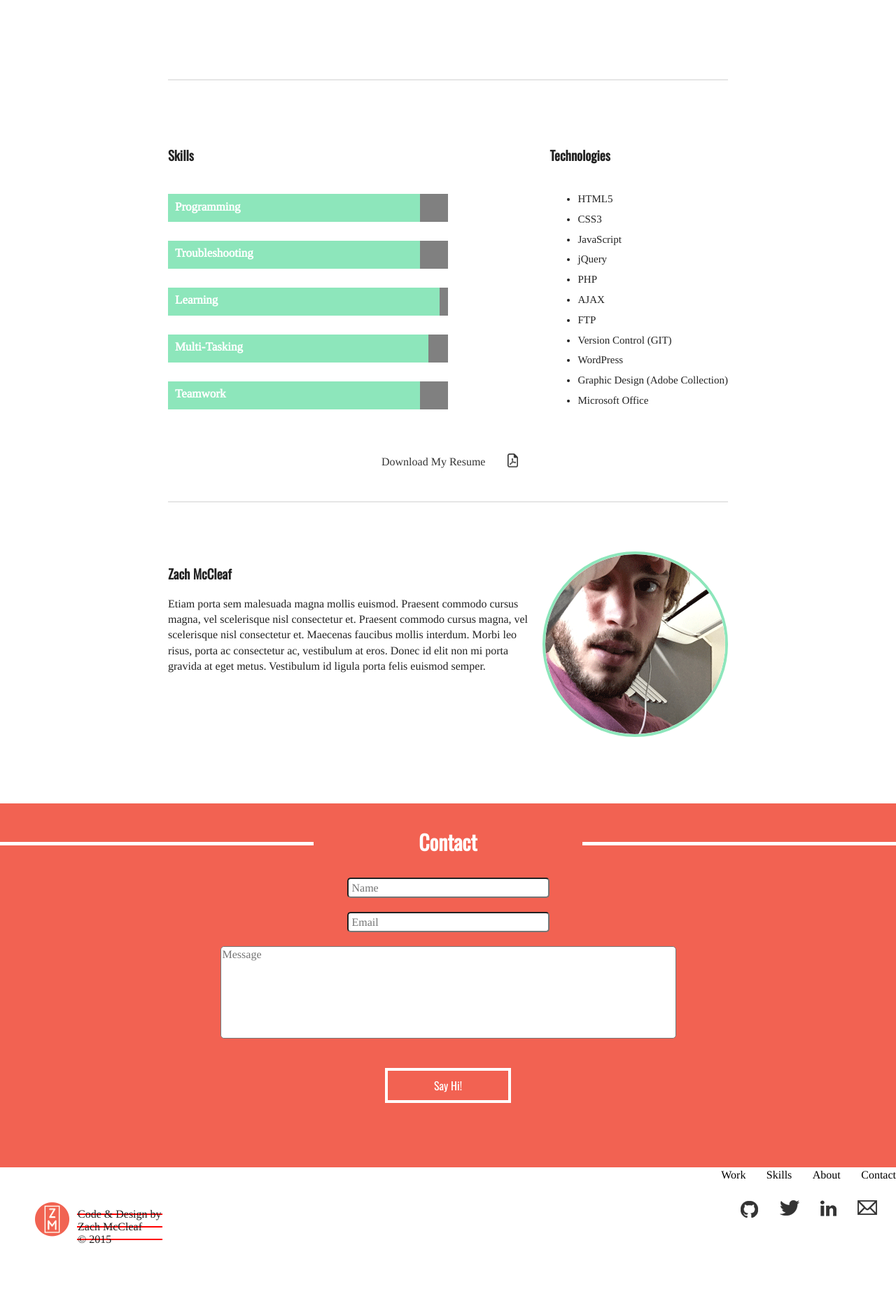
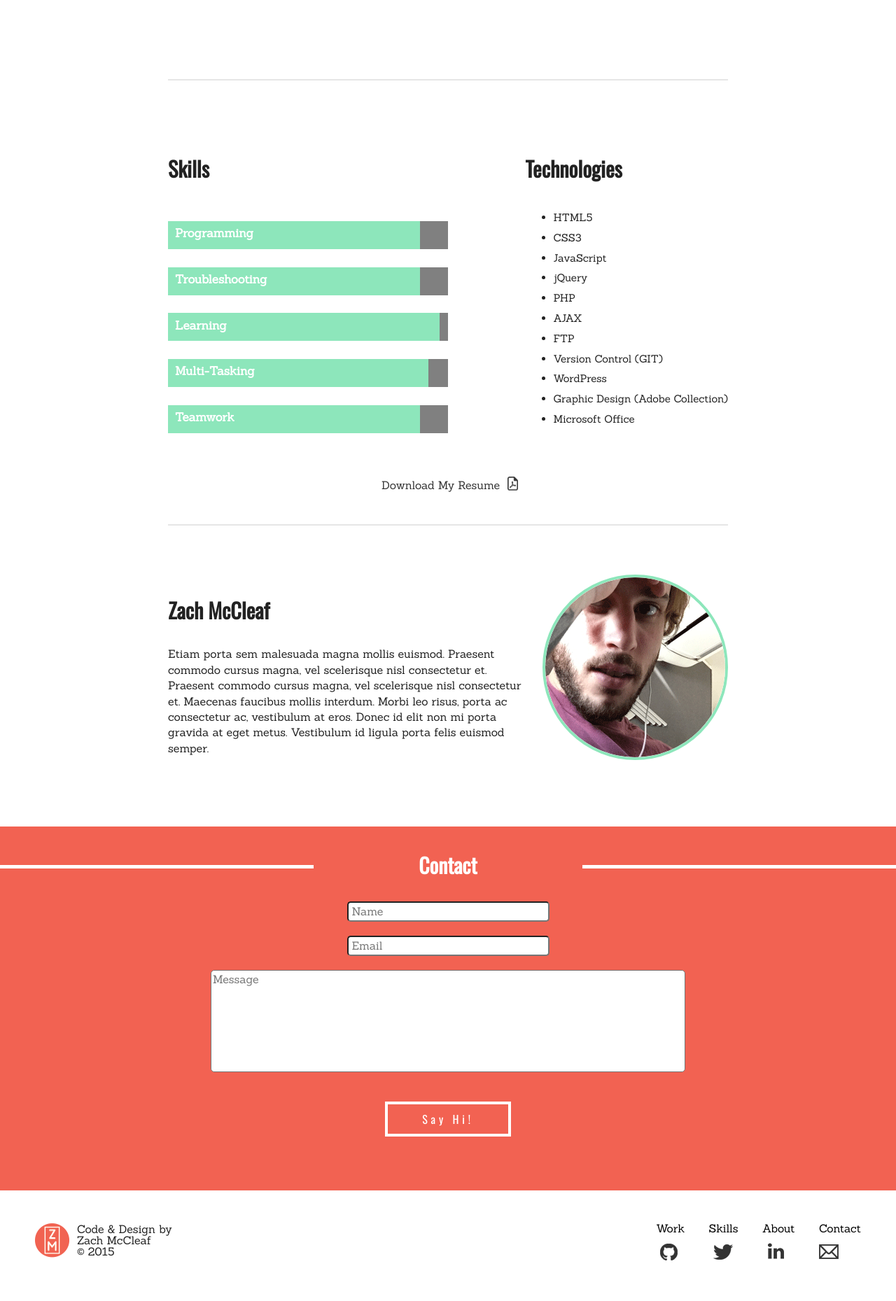
Before and after one commit to zachmccleaf/zachmccleaf_dep, a PHP site: page / in a window 1280 px wide. Shown: the part 760-2619 px from the top of the page at 70% size. Before the commit the page ends 2537 px from the top, so only its background shows below. Run offline with PHP 8.4, Linux system fonts and the light colour scheme; some libraries are stand-ins or nearby versions.

Commit message:
work on footer

```diff
--- a/css/main.css
+++ b/css/main.css
@@ -197,6 +197,7 @@ nav {
 }
 .callbutton.contactbtn {
     margin: 42px auto;
+    letter-spacing: .3em;
 }
 .callbutton:hover {
     border-color: #fff;
@@ -213,8 +214,8 @@ nav {
     float: right;
 }
 .aboutme {
-    margin: 20px 0 30px 0;
-    font-size: 16px;
+    margin: 10px 0 10px 0;
+    font-size: 14px;
 }
 .heroimg {
     background: url(../img/landingphoto.png) no-repeat center;
@@ -275,6 +276,7 @@ h1 {
 }
 .about p {
     text-align: left;
+    font-family: 'Sanchez', serif;
 }
 
 
@@ -292,11 +294,11 @@ input {
     height: 25px;
     padding: 0 20px 0px 5px;
     margin: 0 0 20px 0;
-    font-family: 'Tinos', serif;
+    font-family: 'Sanchez', serif;
     border-radius: 5px;
 }
 textarea {
-    font-family: 'Tinos', serif;
+    font-family: 'Sanchez', serif;
     border-radius: 5px;
     resize: none;
 }
@@ -336,38 +338,37 @@ footer {
 .footertype {
     text-align: left;
     line-height: 0;
-    margin-bottom: 2px;
-    border: 1px solid red;
 }
 .copyright {
     margin-left: 60px;
+    position: relative;
+    bottom: 8px;
 }
 .footernav a{
     color: #000;
-    padding-left: 25px;
-    font-family: 'Tinos', serif;
+    padding-left: 30px;
+    font-family: 'Sanchez', serif;
 }
 .leftfoot {
     float: left;
-    margin: 50px 50px;
+    padding: 47px 50px;
 }
 .rightfoot {
     float: right;
+    padding: 43px 50px;
 }
 .rightfoot a:hover {
     color: #f26252;
 }
+
 /* social media */
-.social {
-    margin-left: 24px;
-}
 .github {
     background: url(../img/github.png) no-repeat center;
     height: 25px;
     width: 27px;
     float: left;
-    margin-left: 28px;
-    margin-top: 25px;
+    margin-left: 35px;
+    margin-top: 9px;
     -webkit-transition: all ease-in-out .2s;
     -moz-transition: all ease-in-out .2s;
     -o-transition: all ease-in-out .2s;
@@ -381,9 +382,9 @@ footer {
     height: 22px;
     width: 28px;
     float: left;
-    margin-right: 30px;
-    margin-left: 30px;
-    margin-top: 25px;
+    margin-right: 50px;
+    margin-left: 50px;
+    margin-top: 10px;
     -webkit-transition: all ease-in-out .2s;
     -moz-transition: all ease-in-out .2s;
     -o-transition: all ease-in-out .2s;
@@ -397,7 +398,7 @@ footer {
     height: 23px;
     width: 23px;
     float: left;
-    margin-top: 25px;
+    margin-top: 8px;
     -webkit-transition: all ease-in-out .2s;
     -moz-transition: all ease-in-out .2s;
     -o-transition: all ease-in-out .2s;
@@ -411,8 +412,8 @@ footer {
     height: 21px;
     width: 28px;
     float: left;
-    margin-left: 30px;
-    margin-top: 25px;
+    margin-left: 50px;
+    margin-top: 10px;
     -webkit-transition: all ease-in-out .2s;
     -moz-transition: all ease-in-out .2s;
     -o-transition: all ease-in-out .2s;
@@ -425,7 +426,7 @@ footer {
 
 /*Progress Bars*/
 h5 {
-    font-family: 'Tinos', serif;
+    font-family: 'Sanchez', serif;
     margin: 0;
 }
 li .skill {
@@ -509,7 +510,7 @@ progress, progress[role] {
 
 /*helpers*/
 li {
-    font-family: 'Tinos', serif;
+    font-family: 'Sanchez', serif;
     font-size: 15px;
 }
 .clearfix:after {
@@ -533,7 +534,7 @@ li {
     margin-bottom: 35px;
 }
 a {
-    font-family: 'Tinos', serif;
+    font-family: 'Sanchez', serif;
     text-decoration: none;
     -webkit-transition: all ease-in-out .3s;
     -moz-transition: all ease-in-out .3s;
@@ -549,16 +550,19 @@ h2 {
     padding: 30px;
     margin: 0;
 }
+h3 {
+    font-size: 30px;
+}
 .section {
     margin-top: 75px;
 }
 .spacing {
-    letter-spacing: .2em;
+    letter-spacing: .1em;
     margin-bottom: 0;
     padding-bottom: 0;
 }
 p {
-    font-family: 'Tinos', serif;
+    font-family: 'Sanchez', serif;
     text-align: center;
 }
 .content {
--- a/inc/header.php
+++ b/inc/header.php
@@ -15,7 +15,7 @@
         <link rel="stylesheet" href="../css/normalize.css">
         <link rel="stylesheet" href="../css/main.css">
         <link href='http://fonts.googleapis.com/css?family=Oswald' rel='stylesheet' type='text/css'>
-        <link href='http://fonts.googleapis.com/css?family=Tinos' rel='stylesheet' type='text/css'>
+        <link href='http://fonts.googleapis.com/css?family=Sanchez' rel='stylesheet' type='text/css'>
         <script src="js/vendor/modernizr-2.6.2.min.js"></script>
     </head>
     <body>
--- a/index.php
+++ b/index.php
@@ -9,7 +9,9 @@
                 </div>
                 <div class="calltext">
                     <h1>Zach McCleaf</h1>
-                    <h5 class="aboutme">Hand-crafting websites and helping build your business</h5>
+                    <p class="aboutme">Front-End Web Developer</p>
+                    <p class="aboutme">Specialize in building engaging experiences</p>
+                    <p class="aboutme">accross all media platforms</p>
                     <a class = "callbutton centerbtn" href ="#">Contact Now</a>
                 </div>
             </div>
```
Also changed, not shown: confirm.php (+25 -3 lines).
